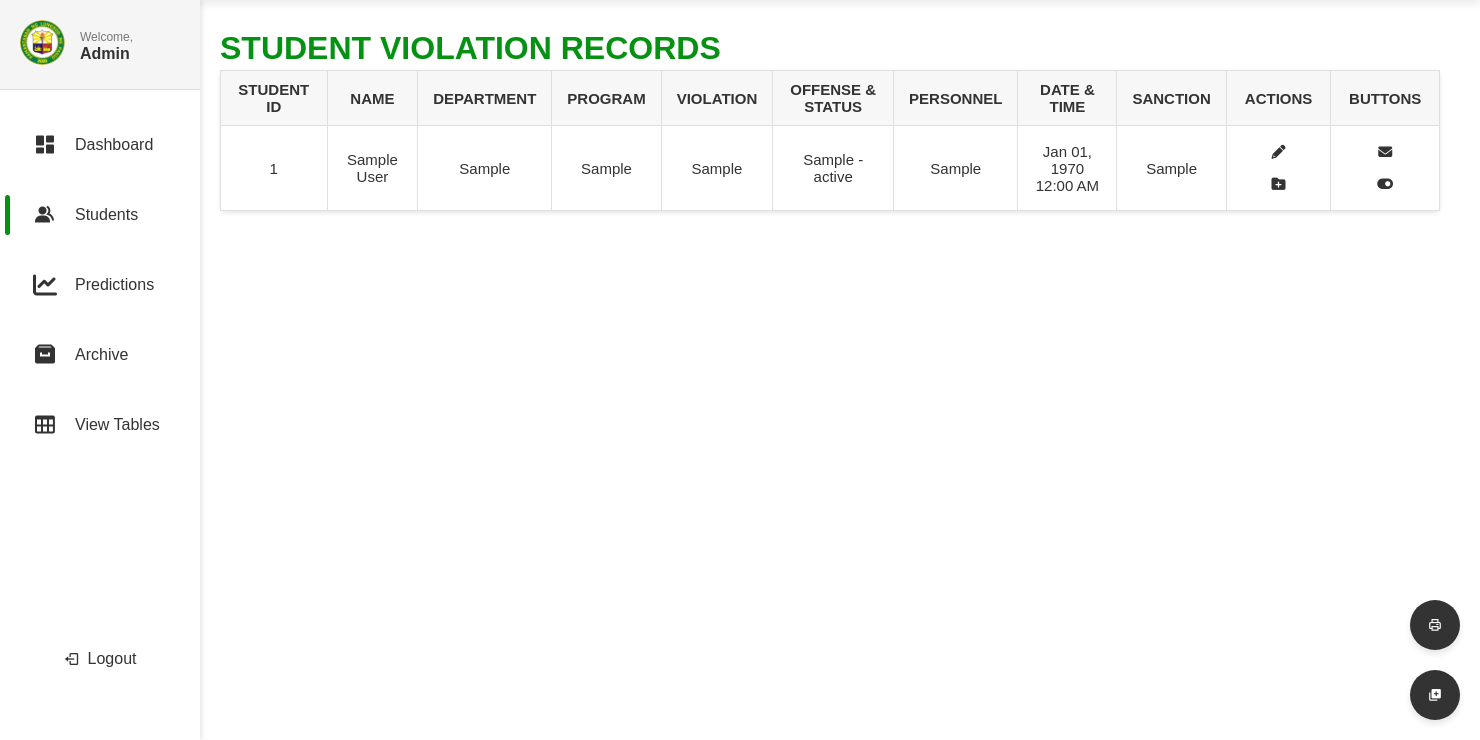
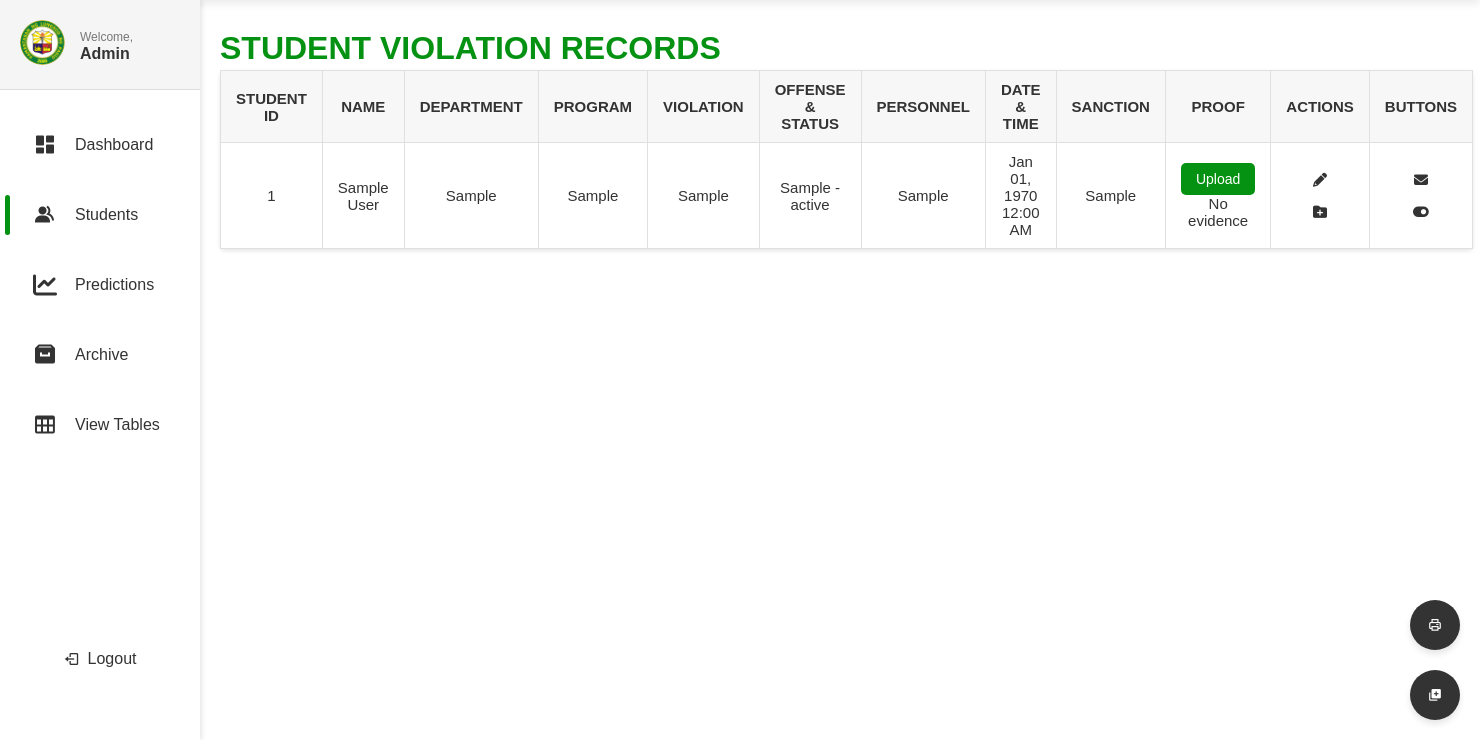
Before and after one commit to jopsjops/vmsplp-php, a PHP site: page /students_page.php in a window 1480 px wide. Shown: the part 60-800 px from the top of the page. Run offline with PHP 8.4, Linux system fonts and the light colour scheme; tables that the repository leaves empty or names only in its code hold one stand-in row (values such as "Sample post"); some libraries are stand-ins or nearby versions.

Commit message:
evidence column goods

```diff
--- a/students_page.php
+++ b/students_page.php
@@ -653,7 +653,7 @@
                     include 'dbconnection.php';
 
                     // Fetch data from the database
-                    $sql = "SELECT id, Student_ID, Student_Name, Department, Program, Violation, Offense, Status, Personnel, Date, Time, Sanction
+                    $sql = "SELECT id, Student_ID, Student_Name, Department, Program, Violation, Offense, Status, Personnel, Date, Time, Sanction, Evidence
                              FROM student_info ORDER BY Date DESC";
 
                     $result = $conn->query($sql);
@@ -670,6 +670,7 @@
                                 <th>Personnel</th>
                                 <th>Date & Time</th>
                                 <th>Sanction</th>
+                                <th>Proof</th>
                                 <th>Actions</th>
                                 <th>Buttons</th>
                             </tr>
@@ -693,6 +694,19 @@
                                     <td><?php echo htmlspecialchars(date('M d, Y h:i A', strtotime($row['Date'] . ' ' . $row['Time']))); ?>
                                     </td>
                                     <td><?php echo htmlspecialchars($row['Sanction']); ?></td>
+                                    <td>
+                                        <?php if (!empty($row['Evidence']) && file_exists('evidence/' . $row['Evidence'])): ?>
+                                            <img src="evidence/<?php echo htmlspecialchars($row['Evidence']); ?>" alt="Evidence" style="width: 80px; height: auto; margin-top: 5px;">
+                                        <?php else: ?>
+                                            <form action="upload_evidence.php" method="POST" enctype="multipart/form-data" style="display: inline;">
+                                                <input type="hidden" name="student_id" value="<?php echo $row['id']; ?>">
+                                                <input type="file" name="evidence" accept="image/*" style="display:none;" onchange="this.form.submit()">
+                                                <button type="button" onclick="this.previousElementSibling.click();">Upload</button>
+                                            </form>
+                                            <span>No evidence</span>
+                                        <?php endif; ?>
+                                    </td>
+
                                     <td>
                                         <button class='edit' onclick='editRow(<?php echo $row['id']; ?>)'>
                                             <i class='fas fa-pencil-alt'></i>
@@ -848,7 +862,6 @@
     <div class="modal-content">
             <span class="close" onclick="closeArchiveModal()">&times;</span>
             <h3>Archive Violation</h3>
-            <!-- ✅ enctype moved here -->
             <form id="archiveForm" method="POST" action="transfer_student.php" enctype="multipart/form-data">
                 <input type="hidden" name="student_id" id="modalStudentId">
 
```
Also changed, not shown: upload_evidence.php (added, +25 -0 lines).
